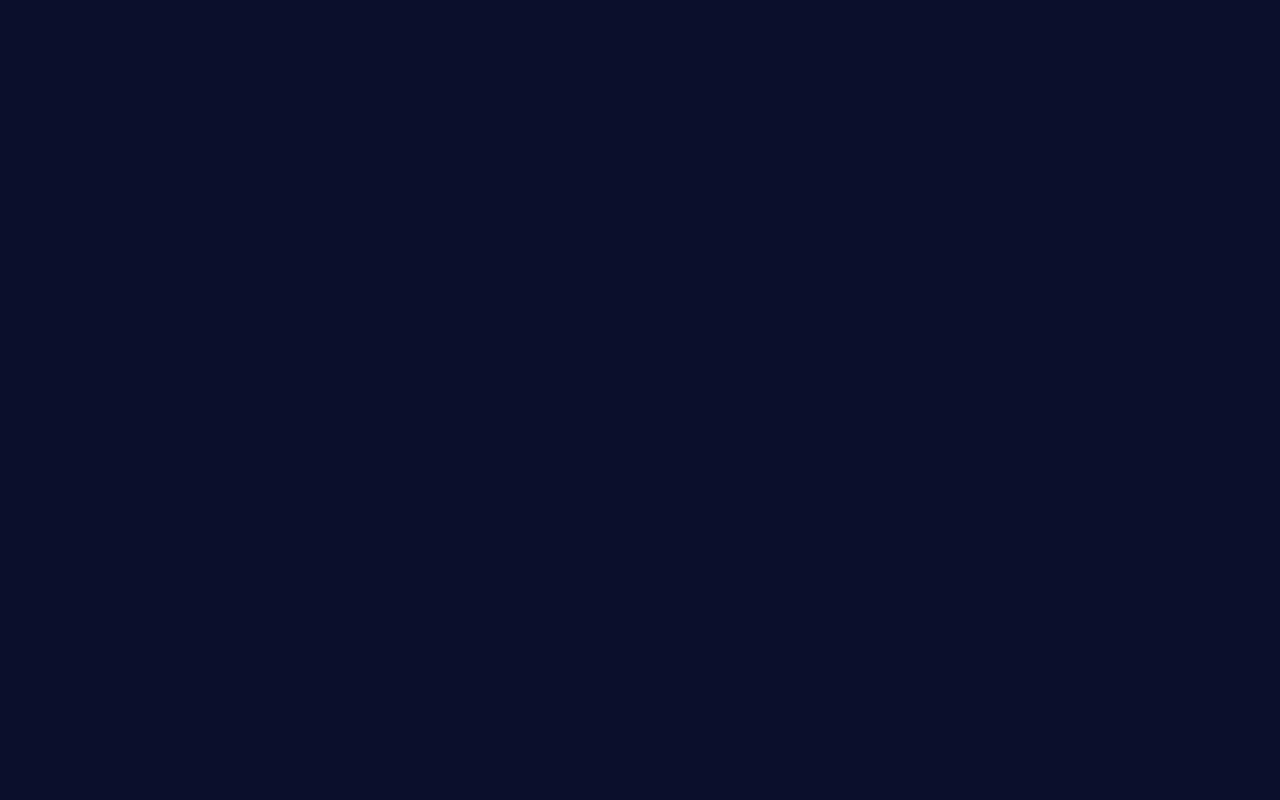
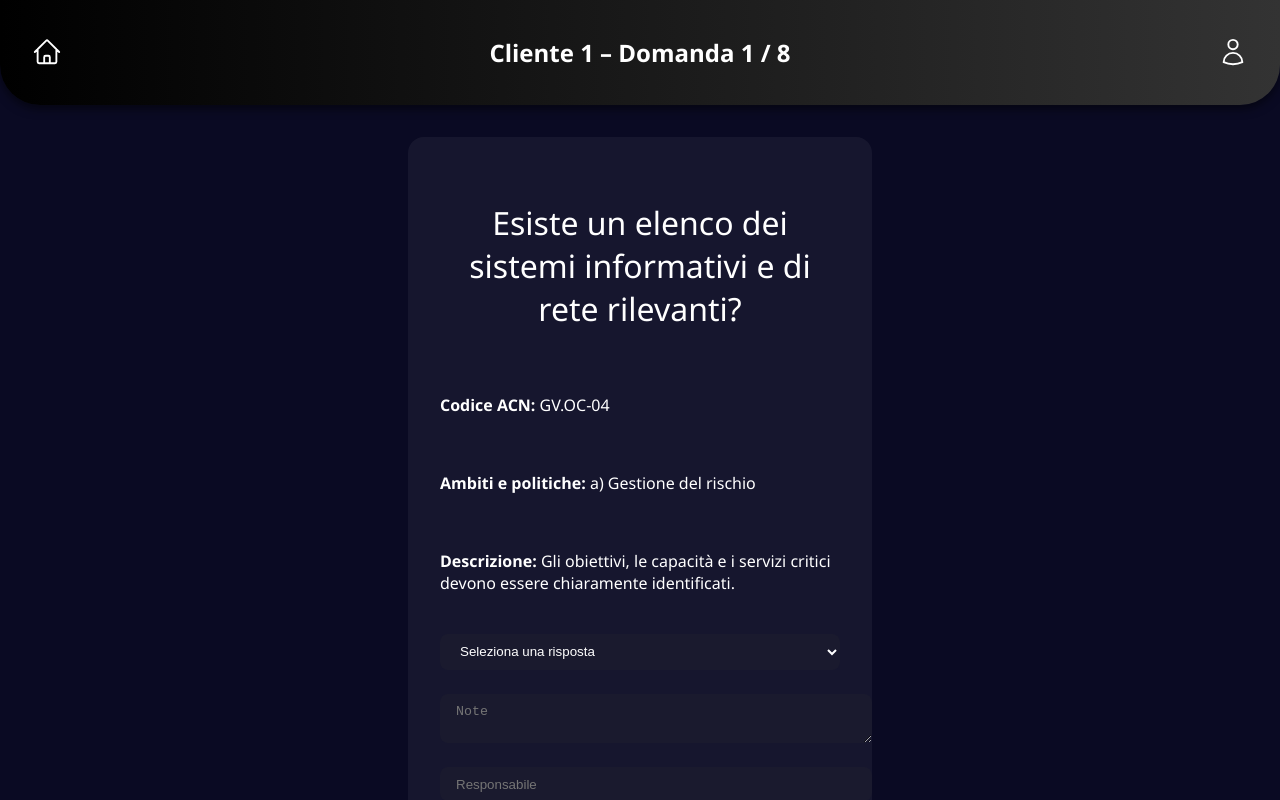
Before and after one commit to MariSeest/assesmenttools, a React (Create React App) app: page /client/1/question/1 in a window 1280 px wide. Before the commit this address had no page. Shown: the top 800 px of the page. Built offline with nearby package versions, Linux system fonts and the light colour scheme.

Commit message:
2nd commit

```diff
--- a/src/App.js
+++ b/src/App.js
@@ -3,6 +3,8 @@ import { BrowserRouter as Router, Routes, Route } from "react-router-dom";
 import Home from "./pages/Home";
 import CreateClient from "./pages/CreateClient";
 import ViewClients from "./pages/ViewClients";
+import ClientPage from "./pages/ClientPage";
+import QuestionPage from "./pages/QuestionPage";
 
 export default function App() {
     return (
@@ -12,6 +14,8 @@ export default function App() {
                     <Route path="/Home" element={<Home />} />
                 <Route path="/create-client" element={<CreateClient/>} />
                 <Route path="/view-clients" element={<ViewClients />} />
+                <Route path="/client/:clientId" element={<ClientPage />} />
+                <Route path="/client/:clientId/question/:id" element={<QuestionPage />} />
             </Routes>
         </Router>
     );
--- /dev/null
+++ b/src/pages/ClientPage.jsx
@@ -0,0 +1,30 @@
+import React from "react";
+import { useParams, useNavigate } from "react-router-dom";
+import { HomeIcon } from "@heroicons/react/24/outline";
+import "../styles/ClientPage.css";
+
+export default function ClientPage() {
+    const { clientId } = useParams();
+    const navigate = useNavigate();
+
+    return (
+        <div className="app-container">
+            <header className="toolbar">
+                <HomeIcon className="icon" onClick={() => navigate("/")} />
+            </header>
+            <main className="main-content">
+                <h2 className="client-title">Pagina Cliente: {clientId}</h2>
+                <div className="client-buttons">
+                    <button
+                        className="main-button"
+                        onClick={() => navigate(`/client/${clientId}/question/1`)}
+                    >
+                        NIS
+                    </button>
+                    <button className="main-button">27001</button>
+                    <button className="main-button">27001 TO NIS</button>
+                </div>
+            </main>
+        </div>
+    );
+}
--- /dev/null
+++ b/src/pages/QuestionPage.jsx
@@ -0,0 +1,154 @@
+import React, { useState } from "react";
+import { useParams, useNavigate } from "react-router-dom";
+import { HomeIcon, UserIcon } from "@heroicons/react/24/outline";
+import "../styles/Home.css";
+
+const domande = [
+    {
+        ID: 1,
+        Domande: "Esiste un elenco dei sistemi informativi e di rete rilevanti?",
+        "CODICE ACN": "GV.OC-04",
+        "Abiti e politiche": "a) Gestione del rischio",
+        "Descrizione": "Gli obiettivi, le capacità e i servizi critici devono essere chiaramente identificati."
+    },
+    {
+        ID: 2,
+        Domande: "È mantenuto aggiornato?",
+        "CODICE ACN": "GV.OC-04",
+        "Abiti e politiche": "a) Gestione del rischio",
+        "Descrizione": "Gli obiettivi, le capacità e i servizi critici devono essere chiaramente identificati."
+    },
+    {
+        ID: 3,
+        Domande: "Gli obiettivi e i servizi critici dai quali gli stessi dipendono sono definiti?",
+        "CODICE ACN": "GV.OC-04",
+        "Abiti e politiche": "a) Gestione del rischio",
+        "Descrizione": "Gli obiettivi, le capacità e i servizi critici devono essere chiaramente identificati."
+    },
+    {
+        ID: 4,
+        Domande: "Sono comunicati?",
+        "CODICE ACN": "GV.OC-04",
+        "Abiti e politiche": "a) Gestione del rischio",
+        "Descrizione": "Gli obiettivi, le capacità e i servizi critici devono essere chiaramente identificati."
+    },
+    {
+        ID: 5,
+        Domande: "I ruoli e le responsabilità aziendali sono definiti e comunicati?",
+        "CODICE ACN": "GV.RM-03",
+        "Abiti e politiche": "a) Gestione del rischio",
+        "Descrizione": "I ruoli, le responsabilità e le autorità relative alla sicurezza devono essere chiaramente definite."
+    },
+    {
+        ID: 6,
+        Domande: "I dipendenti sono a conoscenza di quale sia il proprio ruolo?",
+        "CODICE ACN": "GV.RM-03",
+        "Abiti e politiche": "a) Gestione del rischio",
+        "Descrizione": "I ruoli, le responsabilità e le autorità relative alla sicurezza devono essere chiaramente definite."
+    },
+    {
+        ID: 7,
+        Domande: "I ruoli e le responsabilità sono comunicate all’interno dell’organizzazione?",
+        "CODICE ACN": "GV.RM-03",
+        "Abiti e politiche": "a) Gestione del rischio",
+        "Descrizione": "I ruoli, le responsabilità e le autorità relative alla sicurezza devono essere chiaramente definite."
+    },
+    {
+        ID: 8,
+        Domande: "Sono aggiornate regolarmente in caso di modifiche?",
+        "CODICE ACN": "GV.RM-03",
+        "Abiti e politiche": "a) Gestione del rischio",
+        "Descrizione": "I ruoli, le responsabilità e le autorità relative alla sicurezza devono essere chiaramente definite."
+    }
+];
+
+export default function QuestionPage() {
+    const { clientId, id } = useParams();
+    const navigate = useNavigate();
+    const domandaID = parseInt(id, 10);
+    const domanda = domande.find(d => d.ID === domandaID);
+
+    const [risposta, setRisposta] = useState("");
+    const [note, setNote] = useState("");
+    const [responsabile, setResponsabile] = useState("");
+    const [fonte, setFonte] = useState("");
+
+    const handleSubmit = () => {
+        const peso = risposta === "Implementato" || risposta === "Non implementato"
+            ? 25 : risposta === "Parzialmente implementato"
+                ? 12.5 : 0;
+
+        const risultato = {
+            clientId,
+            domandaID,
+            risposta,
+            peso,
+            note,
+            responsabile,
+            fonte,
+        };
+
+        console.log("Risposta salvata:", risultato);
+
+        if (domandaID < domande.length) {
+            navigate(`/client/${clientId}/question/${domandaID + 1}`);
+        } else {
+            navigate(`/client/${clientId}`);
+        }
+    };
+
+    if (!domanda) return <p style={{ color: "white" }}>Domanda non trovata.</p>;
+
+    return (
+        <div className="app-container">
+            <header className="toolbar">
+                <HomeIcon className="icon" onClick={() => navigate("/")} />
+                <h2 style={{ color: "white" }}>
+                    Cliente {clientId} – Domanda {domandaID} / {domande.length}
+                </h2>
+                <UserIcon className="icon" />
+            </header>
+            <main className="main-content">
+                <div className="form">
+                    <p className="form-title">{domanda.Domande}</p>
+                    <p><strong>Codice ACN:</strong> {domanda["CODICE ACN"]}</p>
+                    <p><strong>Ambiti e politiche:</strong> {domanda["Abiti e politiche"]}</p>
+                    <p><strong>Descrizione:</strong> {domanda["Descrizione"]}</p>
+
+                    <select className="form-input" value={risposta} onChange={(e) => setRisposta(e.target.value)}>
+                        <option value="">Seleziona una risposta</option>
+                        <option value="Implementato">Implementato</option>
+                        <option value="Parzialmente implementato">Parzialmente implementato</option>
+                        <option value="Non implementato">Non implementato</option>
+                        <option value="Non applicabile">Non applicabile</option>
+                    </select>
+
+                    <textarea
+                        className="form-input"
+                        placeholder="Note"
+                        value={note}
+                        onChange={(e) => setNote(e.target.value)}
+                    />
+
+                    <input
+                        className="form-input"
+                        placeholder="Responsabile"
+                        value={responsabile}
+                        onChange={(e) => setResponsabile(e.target.value)}
+                    />
+
+                    <input
+                        className="form-input"
+                        placeholder="Chi fornisce l’informazione"
+                        value={fonte}
+                        onChange={(e) => setFonte(e.target.value)}
+                    />
+
+                    <button className="main-button" onClick={handleSubmit}>
+                        Salva e Continua
+                    </button>
+                </div>
+            </main>
+        </div>
+    );
+}
--- a/src/pages/ViewClients.jsx
+++ b/src/pages/ViewClients.jsx
@@ -1,39 +1,32 @@
-import React, { useEffect, useState } from "react";
+import React from "react";
+import { useNavigate } from "react-router-dom";
+import { HomeIcon } from "@heroicons/react/24/outline";
 import "../styles/Home.css";
-import { HomeIcon, UserIcon } from "@heroicons/react/24/outline";
-import { useNavigate } from "react-router-dom";
 
 export default function ViewClients() {
-    const [clients, setClients] = useState([]);
     const navigate = useNavigate();
 
-    useEffect(() => {
-        const storedClients = JSON.parse(localStorage.getItem("clients")) || [];
-        setClients(storedClients);
-    }, []);
-
-    const handleClientClick = (client) => {
-        // placeholder per eventuali dettagli o navigazione
-        alert(`Hai cliccato su: ${client.name}`);
-    };
+    const clients = [
+        { id: 1, name: "Cliente Esempio 1" },
+        { id: 2, name: "Cliente Esempio 2" },
+    ];
 
     return (
         <div className="app-container">
             <header className="toolbar">
                 <HomeIcon className="icon" onClick={() => navigate("/")} />
-                <UserIcon className="icon" />
             </header>
             <main className="main-content">
-                <h2 className="title">Clienti Salvati</h2>
+                <h2 className="form-title">Clienti Salvati</h2>
                 {clients.length === 0 ? (
-                    <p className="no-clients">Nessun cliente disponibile.</p>
+                    <p className="no-clients-text">Nessun cliente disponibile.</p>
                 ) : (
-                    <div className="client-list">
-                        {clients.map((client, index) => (
+                    <div className="clients-list">
+                        {clients.map((client) => (
                             <button
-                                key={index}
+                                key={client.id}
                                 className="main-button"
-                                onClick={() => handleClientClick(client)}
+                                onClick={() => navigate(`/client/${client.id}`)}
                             >
                                 {client.name}
                             </button>
--- /dev/null
+++ b/src/styles/ClientPage.css
@@ -0,0 +1,12 @@
+.client-title {
+    color: white;
+    font-size: 24px;
+    margin-bottom: 20px;
+}
+
+.client-buttons {
+    display: flex;
+    flex-direction: column;
+    gap: 12px;
+    align-items: center;
+}
--- a/src/styles/Home.css
+++ b/src/styles/Home.css
@@ -92,3 +92,16 @@ body {
     gap: 0.5rem;
     align-items: center;
 }
+.clients-list {
+    display: flex;
+    flex-direction: column;
+    gap: 16px;
+    margin-top: 20px;
+}
+
+.no-clients-text {
+    color: white;
+    font-size: 18px;
+    margin-top: 20px;
+    text-align: center;
+}
```
